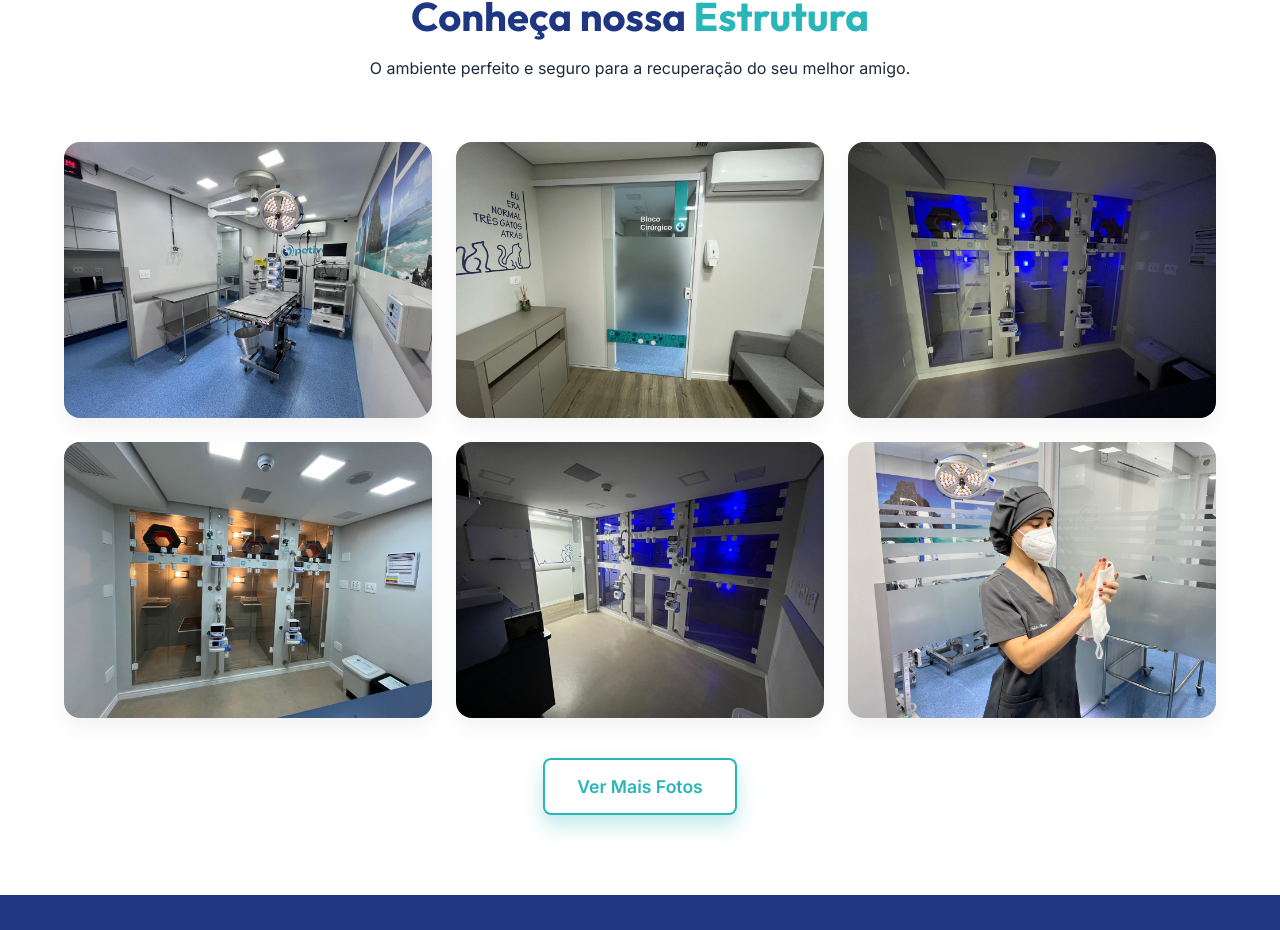
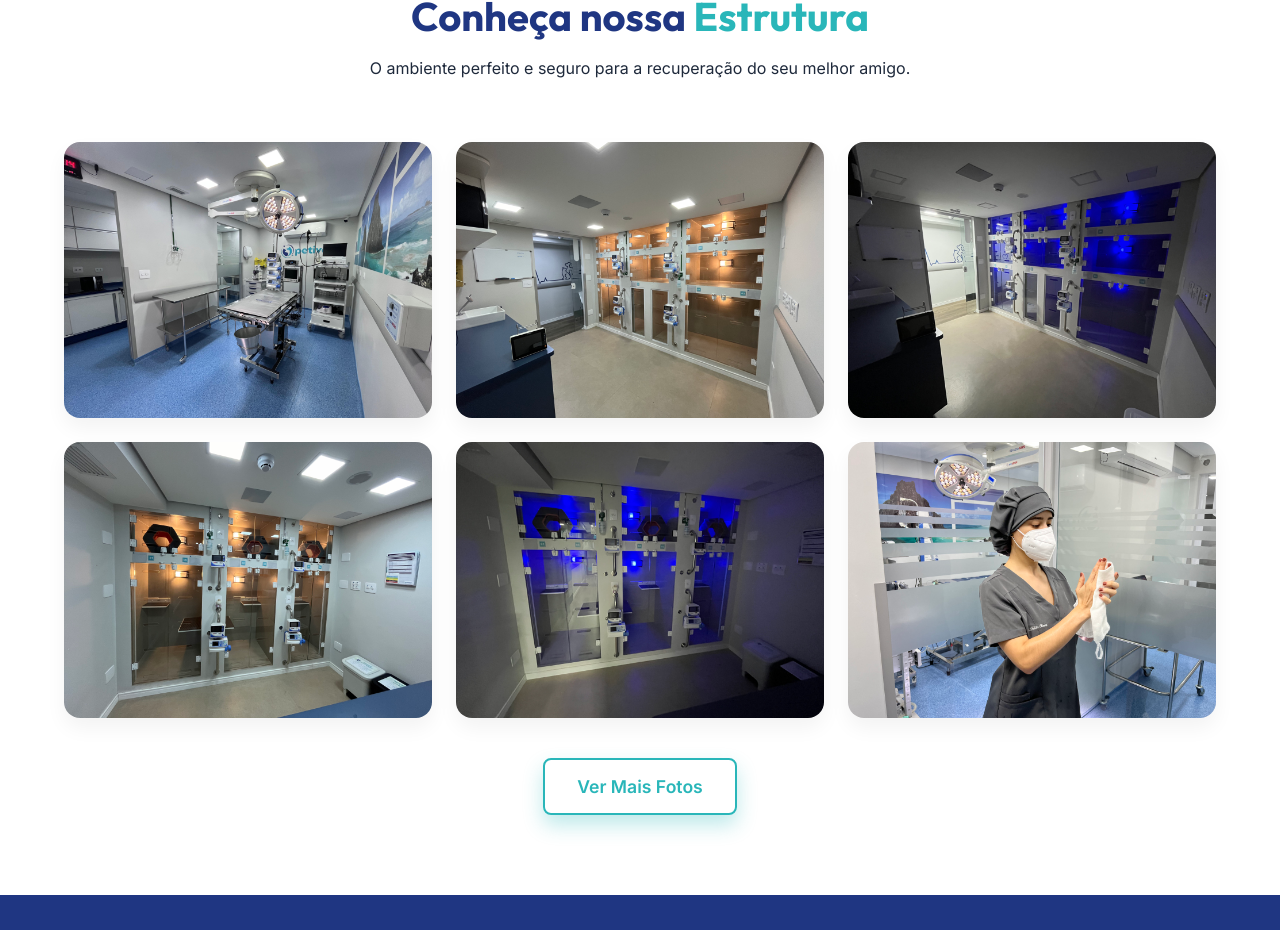
Before and after one commit to RenegedKrl/PETIVA-INTERNACAO, a React (Vite) app: page / in a window 1280 px wide. Shown: the part 2710-3640 px from the top of the page. Built offline with nearby package versions, Linux system fonts and the light colour scheme.

Commit message:
Atualiza imagens da seção de estrutura

```diff
--- a/src/App.jsx
+++ b/src/App.jsx
@@ -61,20 +61,17 @@ const FAQS = [
 
 const ESTRUTURA_IMAGES = [
   'Centro-cirurgico-scaled.jpeg',
-  'Entrada-bloco-cirurgico-scaled.jpg',
+  'IMG_7868-scaled.jpg',
+  'IMG_7865-1-scaled.jpg',
+  'IMG_7845-scaled.jpg',
   'IMG_7843-1-scaled.jpg',
-  'IMG_7845-scaled.jpg',
-  'IMG_7865-1-scaled.jpg',
   'Paramentacao-1-scaled.jpg',
+  'CLINIC~2.JPG',
+  'CLINIC~1.JPG',
+  'CLINIC~3.JPG',
   'CLFEDB~1.JPG',
-  'CLINIC~1.JPG',
-  'CLINIC~2.JPG',
-  'CLINIC~3.JPG',
-  'CLINIC~4.JPG',
-  'IMG_7868-scaled.jpg',
   'PROBLE~1.JPG',
-  'WhatsApp-Image-2025-11-03-at-15.23.11-3-scaled.jpeg',
-  'cromoterapia-para-caes-e-gatos-tratamento-saude-animal-veterinaria.png'
+  'CLINIC~4.JPG'
 ];
 
 const RevealOnScroll = ({ children }) => {
```
